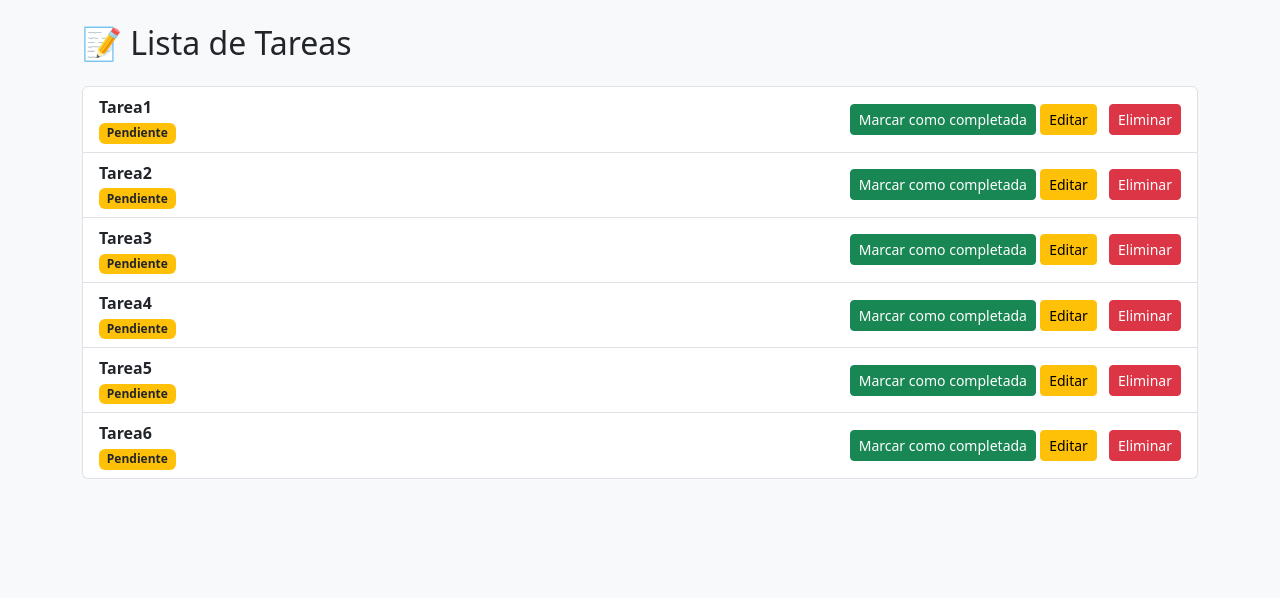
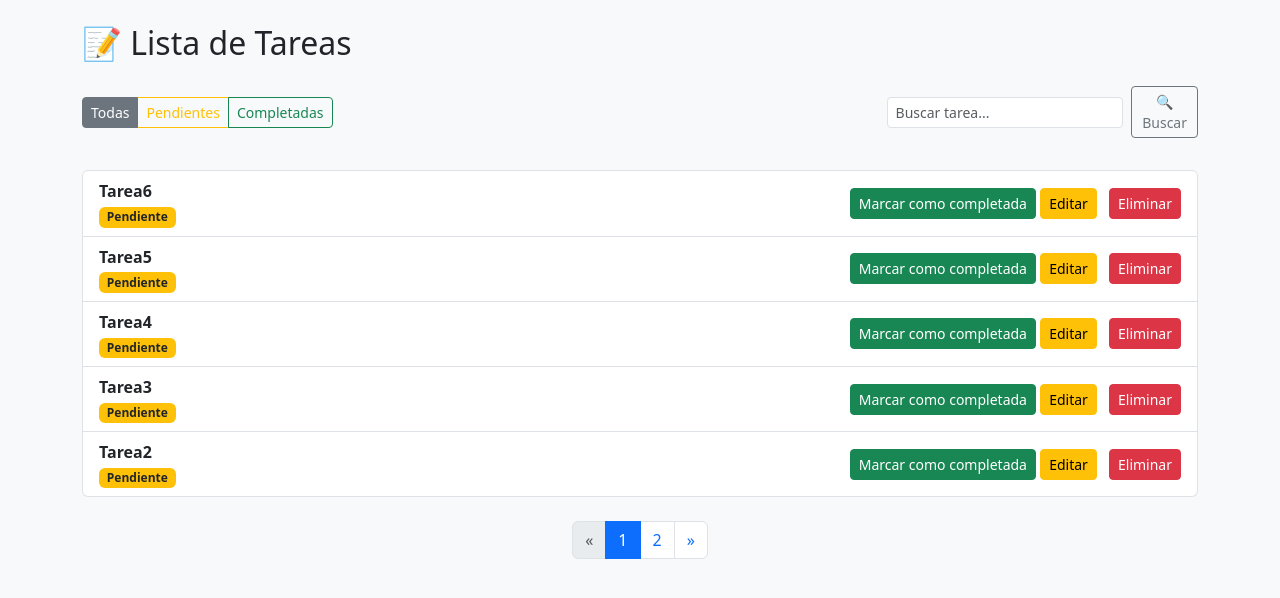
Before and after one commit to LuisMiraglio/Python-Django-Proyect, a Django app: page / in a window 1280 px wide. Shown: the part 56-654 px from the top of the page. Run offline with Django 5.2, Linux system fonts and the light colour scheme; a user stored in the database is signed in; data comes from the database, SQL or seed files in the repository; both versions use the stored data as it was after the commit.

Commit message:
Cambios desde el trabajo

```diff
--- a/tareas/models.py
+++ b/tareas/models.py
@@ -7,6 +7,5 @@ class Tarea(models.Model):
     creada = models.DateTimeField(auto_now_add=True)
     fecha_vencimiento = models.DateField(null=True, blank=True)
 
-
     def __str__(self):
         return self.titulo
--- a/tareas/templates/tareas/lista_tareas.html
+++ b/tareas/templates/tareas/lista_tareas.html
@@ -4,6 +4,21 @@
 
 {% block content %}
 <h2 class="mb-4">📝 Lista de Tareas</h2>
+
+<!-- Filtros por estado y barra de búsqueda juntos -->
+<div class="d-flex flex-wrap justify-content-between align-items-center mb-4">
+  <div class="btn-group mb-2">
+    <a href="{% url 'lista_tareas' %}" class="btn btn-outline-secondary btn-sm {% if not estado %}active{% endif %}">Todas</a>
+    <a href="?estado=pendiente&buscar={{ buscar }}" class="btn btn-outline-warning btn-sm {% if estado == 'pendiente' %}active{% endif %}">Pendientes</a>
+    <a href="?estado=completada&buscar={{ buscar }}" class="btn btn-outline-success btn-sm {% if estado == 'completada' %}active{% endif %}">Completadas</a>
+  </div>
+
+  <form method="get" class="d-flex align-items-center mb-2" style="max-width: 350px;">
+    <input type="hidden" name="estado" value="{{ estado }}">
+    <input type="text" name="buscar" placeholder="Buscar tarea..." value="{{ buscar }}" class="form-control form-control-sm me-2">
+    <button class="btn btn-sm btn-outline-secondary" type="submit">🔍 Buscar</button>
+  </form>
+</div>
 
 <ul class="list-group">
   {% for tarea in tareas %}
@@ -34,4 +49,39 @@
     <li class="list-group-item">No hay tareas aún.</li>
   {% endfor %}
 </ul>
+
+<!-- 🔽 PAGINACIÓN -->
+{% if page_obj.has_other_pages %}
+<nav aria-label="Paginación de tareas" class="mt-4">
+  <ul class="pagination justify-content-center">
+    {% if page_obj.has_previous %}
+      <li class="page-item">
+        <a class="page-link" href="?{% if estado %}estado={{ estado }}&{% endif %}{% if buscar %}buscar={{ buscar }}&{% endif %}page={{ page_obj.previous_page_number }}" aria-label="Anterior">
+          <span aria-hidden="true">&laquo;</span>
+        </a>
+      </li>
+    {% else %}
+      <li class="page-item disabled"><span class="page-link">&laquo;</span></li>
+    {% endif %}
+
+    {% for num in page_obj.paginator.page_range %}
+      {% if page_obj.number == num %}
+        <li class="page-item active"><span class="page-link">{{ num }}</span></li>
+      {% else %}
+        <li class="page-item"><a class="page-link" href="?{% if estado %}estado={{ estado }}&{% endif %}{% if buscar %}buscar={{ buscar }}&{% endif %}page={{ num }}">{{ num }}</a></li>
+      {% endif %}
+    {% endfor %}
+
+    {% if page_obj.has_next %}
+      <li class="page-item">
+        <a class="page-link" href="?{% if estado %}estado={{ estado }}&{% endif %}{% if buscar %}buscar={{ buscar }}&{% endif %}page={{ page_obj.next_page_number }}" aria-label="Siguiente">
+          <span aria-hidden="true">&raquo;</span>
+        </a>
+      </li>
+    {% else %}
+      <li class="page-item disabled"><span class="page-link">&raquo;</span></li>
+    {% endif %}
+  </ul>
+</nav>
+{% endif %}
 {% endblock %}
--- a/tareas/views.py
+++ b/tareas/views.py
@@ -4,14 +4,40 @@ from .forms import TareaForm
 from django.contrib import messages
 from django.contrib.auth.decorators import login_required
 from django.contrib.auth import authenticate, login, logout
-
+from django.core.paginator import Paginator
+from django.core.paginator import Paginator
 
 @login_required
 def lista_tareas(request):
+    estado = request.GET.get("estado")
+    buscar = request.GET.get("buscar", "").strip()
+
     tareas = Tarea.objects.all()
-    return render(request, 'tareas/lista_tareas.html', {'tareas': tareas})
 
+    if estado == "pendiente":
+        tareas = tareas.filter(completada=False)
+    elif estado == "completada":
+        tareas = tareas.filter(completada=True)
 
+    if buscar:
+        tareas = tareas.filter(titulo__icontains=buscar)
+
+    # ✅ Ordenar de forma consistente
+    tareas = tareas.order_by('-id')  # o 'creada' si tenés ese campo
+
+    # ✅ Paginación
+    paginator = Paginator(tareas, 5)
+    page_number = request.GET.get('page')
+    page_obj = paginator.get_page(page_number)
+
+    return render(request, 'tareas/lista_tareas.html', {
+        'tareas': page_obj,
+        'page_obj': page_obj,
+        'estado': estado,
+        'buscar': buscar,
+    })
+
+# ✅ Crear tarea
 @login_required
 def crear_tarea(request):
     if request.method == 'POST':
@@ -24,7 +50,7 @@ def crear_tarea(request):
         form = TareaForm()
     return render(request, 'tareas/crear_tarea.html', {'form': form})
 
-
+# ✅ Eliminar tarea
 @login_required
 def eliminar_tarea(request, tarea_id):
     tarea = get_object_or_404(Tarea, id=tarea_id)
@@ -32,7 +58,7 @@ def eliminar_tarea(request, tarea_id):
     messages.warning(request, f"Tarea '{tarea.titulo}' eliminada.")
     return redirect('lista_tareas')
 
-
+# ✅ Cambiar estado de completada
 @login_required
 def cambiar_estado(request, tarea_id):
     tarea = get_object_or_404(Tarea, id=tarea_id)
@@ -42,7 +68,7 @@ def cambiar_estado(request, tarea_id):
     messages.info(request, f"Tarea marcada como {estado}.")
     return redirect('lista_tareas')
 
-
+# ✅ Editar tarea
 @login_required
 def editar_tarea(request, tarea_id):
     tarea = get_object_or_404(Tarea, id=tarea_id)
@@ -56,6 +82,7 @@ def editar_tarea(request, tarea_id):
         form = TareaForm(instance=tarea)
     return render(request, 'tareas/editar_tarea.html', {'form': form, 'tarea': tarea})
 
+# ✅ Login
 def login_view(request):
     if request.method == 'POST':
         username = request.POST.get('username')
@@ -71,6 +98,7 @@ def login_view(request):
 
     return render(request, 'tareas/login.html')
 
+# ✅ Logout
 @login_required
 def logout_view(request):
     logout(request)
```
Also changed, not shown: db.sqlite3.
